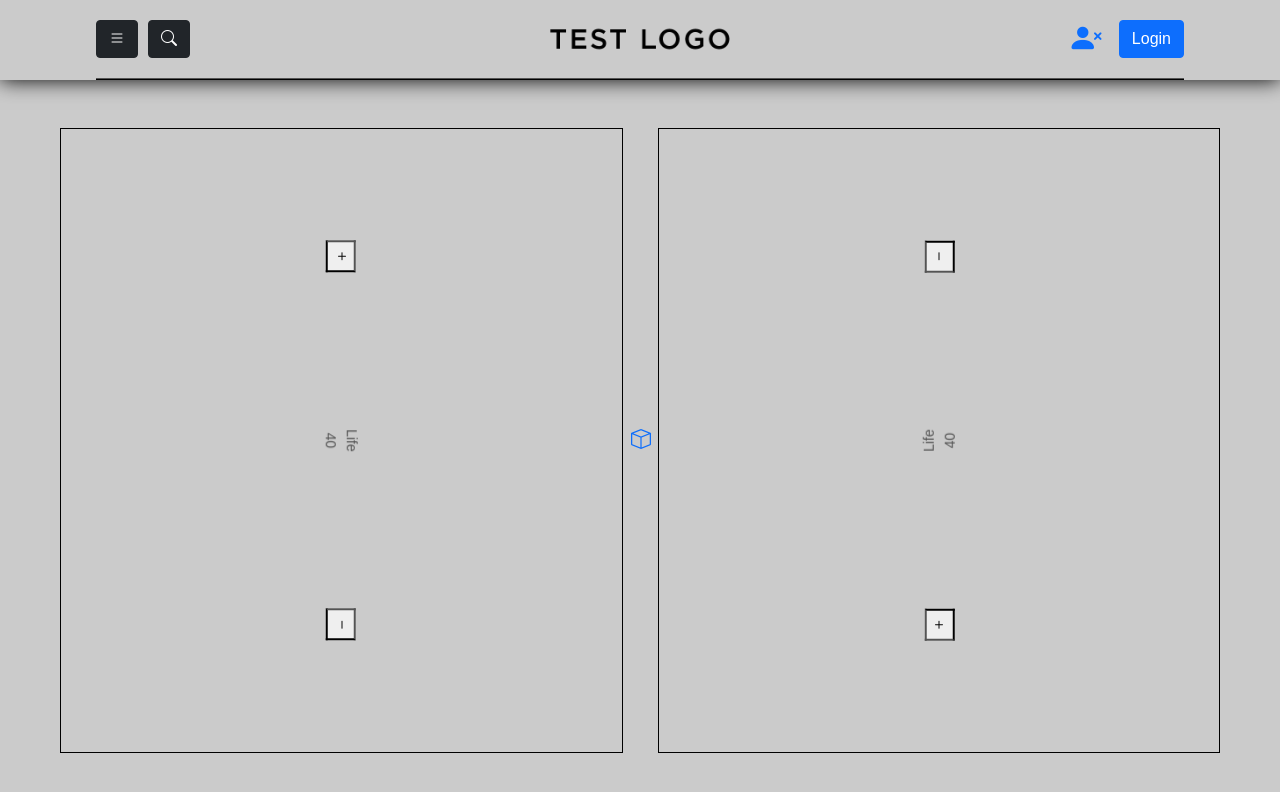
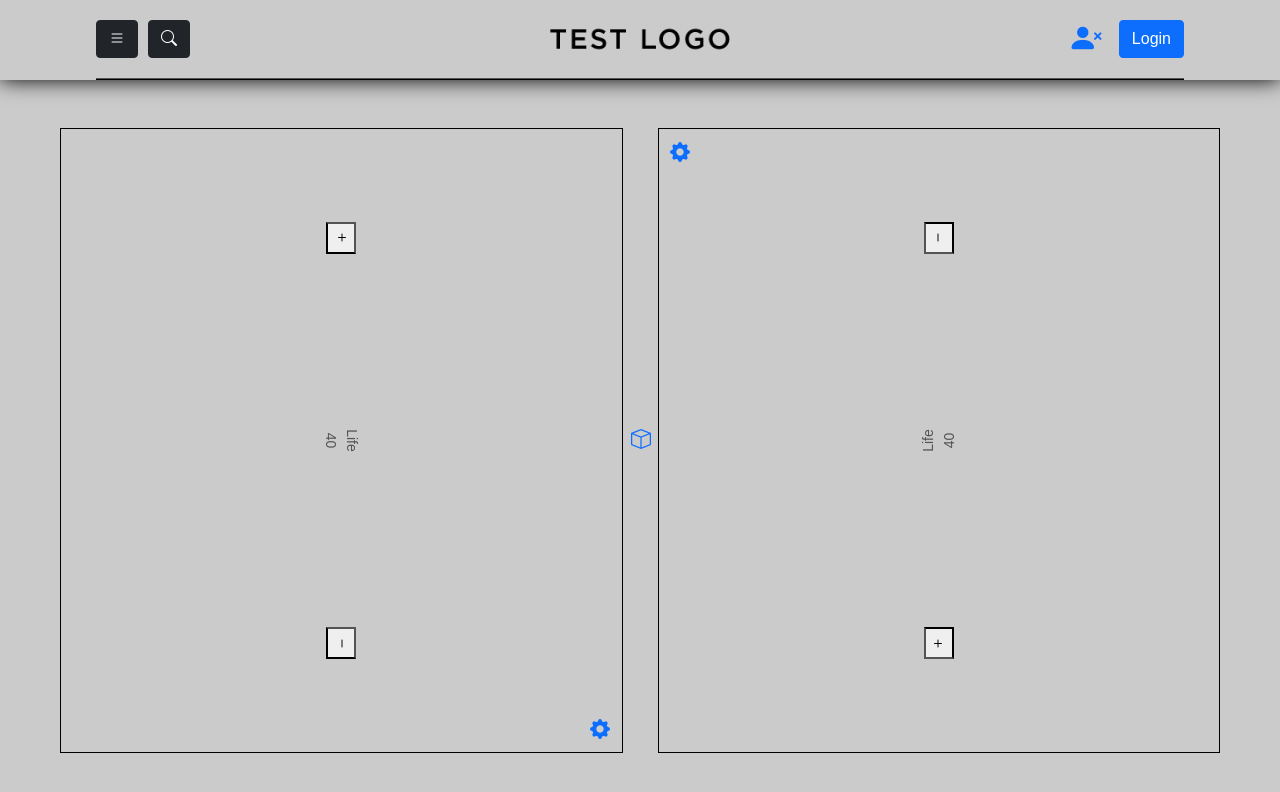
Before and after one commit to AntonioSanjuan/mtg-counter, a React (Create React App) app: page / in a window 1280 px wide. Shown: the top 792 px of the page. Built offline with nearby package versions, Linux system fonts and the light colour scheme; no server answers.

Commit message:
feature: added config button

```diff
--- a/src/components/Player/Player.scss
+++ b/src/components/Player/Player.scss
@@ -4,5 +4,16 @@
     align-items: center;
     justify-content: center;
 
+    position: relative;
     // width: inherit;
 }
+
+.Player_ConfigButton {
+    position: absolute;
+    top: 0;
+    right: 0;
+    z-index: 3;
+    i {
+      font-size: 20px;
+    }
+}
--- a/src/components/Player/Player.tsx
+++ b/src/components/Player/Player.tsx
@@ -9,6 +9,7 @@ import './Player.scss';
 function Player({ player, rotation } : {player: FirebasePlayerDto, rotation: number}) {
   const playerRef = useRef<HTMLDivElement | null>(null);
   const [sizes, setSizes] = useState({ height: NaN, width: NaN });
+  const [isPlayerConfigOpened, setIsPlayerConfigOpened] = useState(false);
 
   const calculateSizes = () => {
     if (playerRef.current) {
@@ -31,12 +32,24 @@ function Player({ player, rotation } : {player: FirebasePlayerDto, rotation: num
           transform: `rotate(${rotation}deg)`,
           transformOrigin: 'center',
           height: sizes.width,
-          width: sizes.height,
+          minWidth: sizes.height,
         }
       }
       className="Player_MainContainer"
     >
-      <CounterCarrousel player={player} isRotated={rotation !== 0} />
+      <button
+        type="button"
+        className="btn btn-link Player_ConfigButton"
+        onClick={() => {
+          setIsPlayerConfigOpened(!isPlayerConfigOpened);
+        }}
+      >
+        <i className="bi bi-gear-fill" />
+      </button>
+      {isPlayerConfigOpened && (<p>configuring</p>)}
+      {!isPlayerConfigOpened && (
+        <CounterCarrousel player={player} isRotated={rotation !== 0} />
+      )}
     </div>
   );
 }
--- a/src/components/common/profileSettings/profileSettings.tsx
+++ b/src/components/common/profileSettings/profileSettings.tsx
@@ -12,7 +12,6 @@ function ProfileSettings() {
   const formik: FormikProps<FirebaseUserSettingsDto> = useFormik<FirebaseUserSettingsDto>({
     initialValues: userSettings as FirebaseUserSettingsDto,
     onSubmit: async () => {
-      console.log('epa');
       await updateSettings();
     },
   });
```
